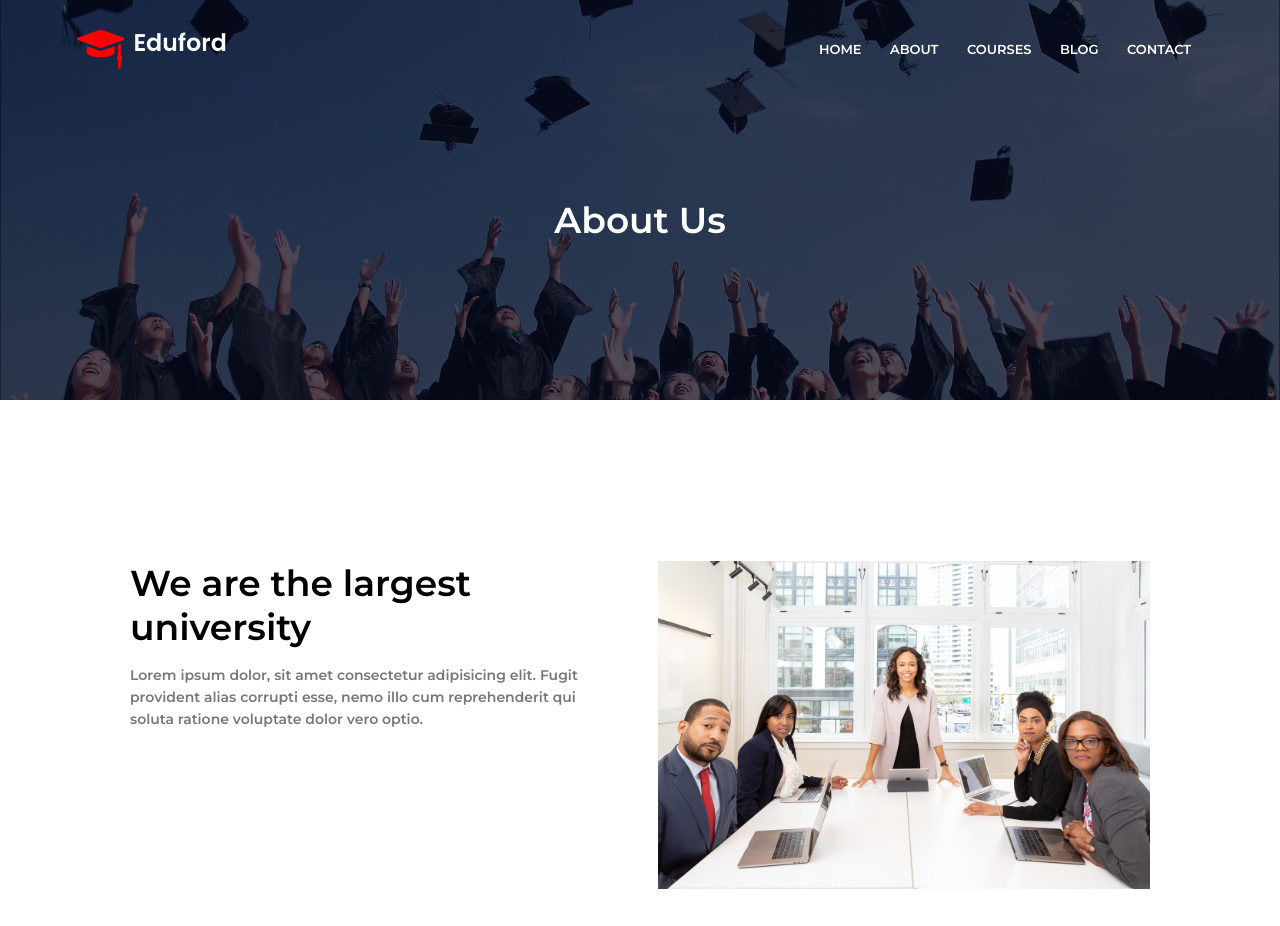
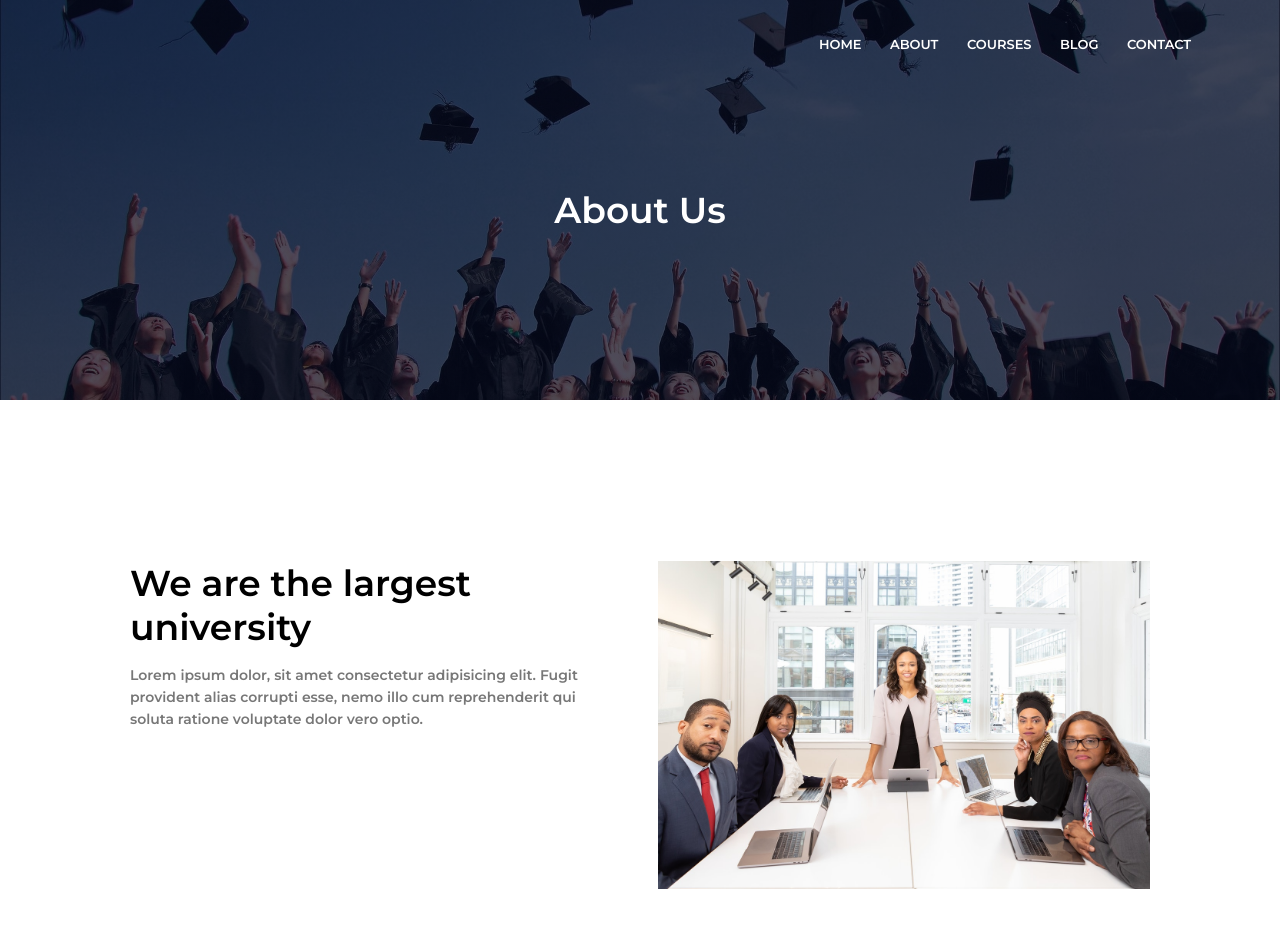
Before and after one commit to consolat/test.github.io, a plain HTML site: page about.html in a window 1280 px wide. Shown: the top 926 px of the page. Drawn offline with Linux system fonts and the light colour scheme.

Commit message:
Update about.html

```diff
--- a/about.html
+++ b/about.html
@@ -24,7 +24,6 @@
       <!-- nav tab comprises the main links of
       a website-->
       <nav>
-        <a href="index.html"> <img src="images/logo.png" alt=""> </a>
         <div class="navlinks" id="navLinks">
         <!--Closing icon-->
         <i class="fa-solid fa-xmark" onclick="hideMenu()" ></i>
```
